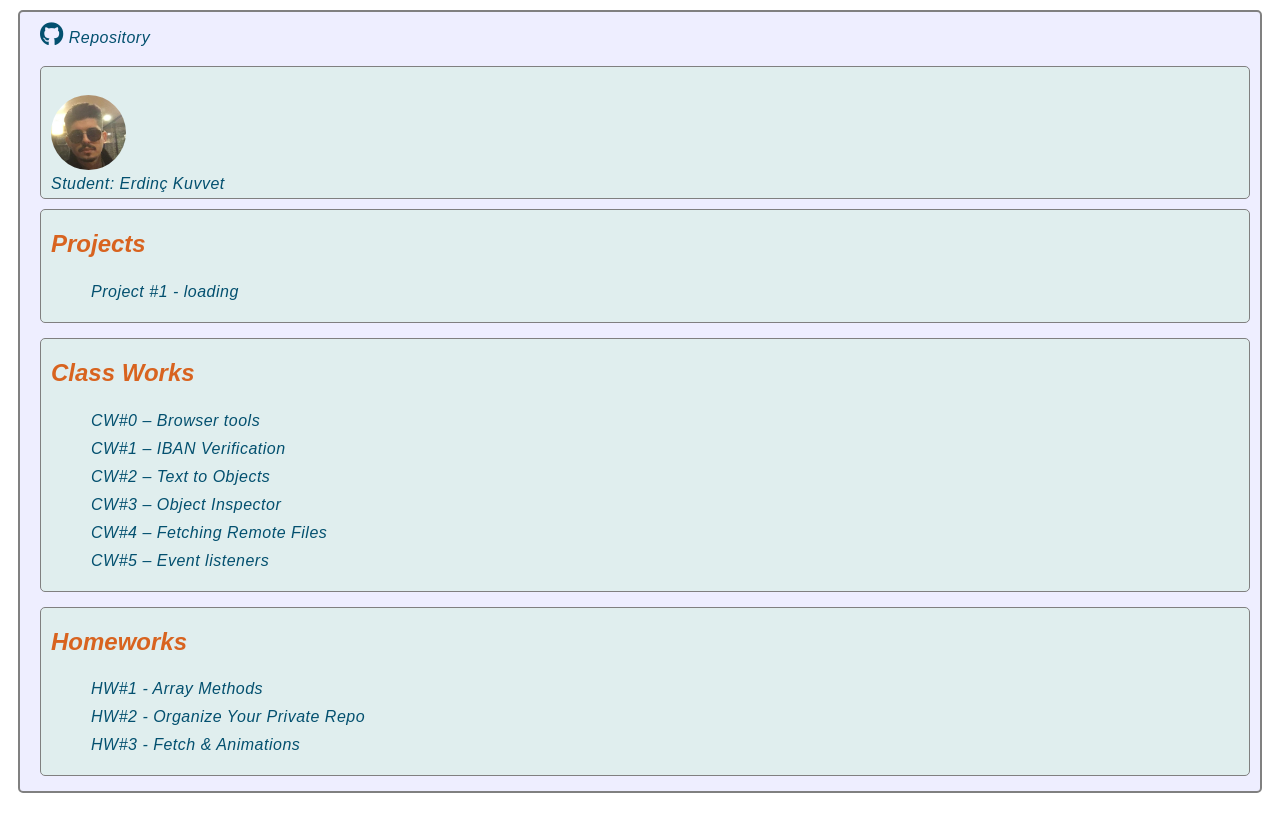
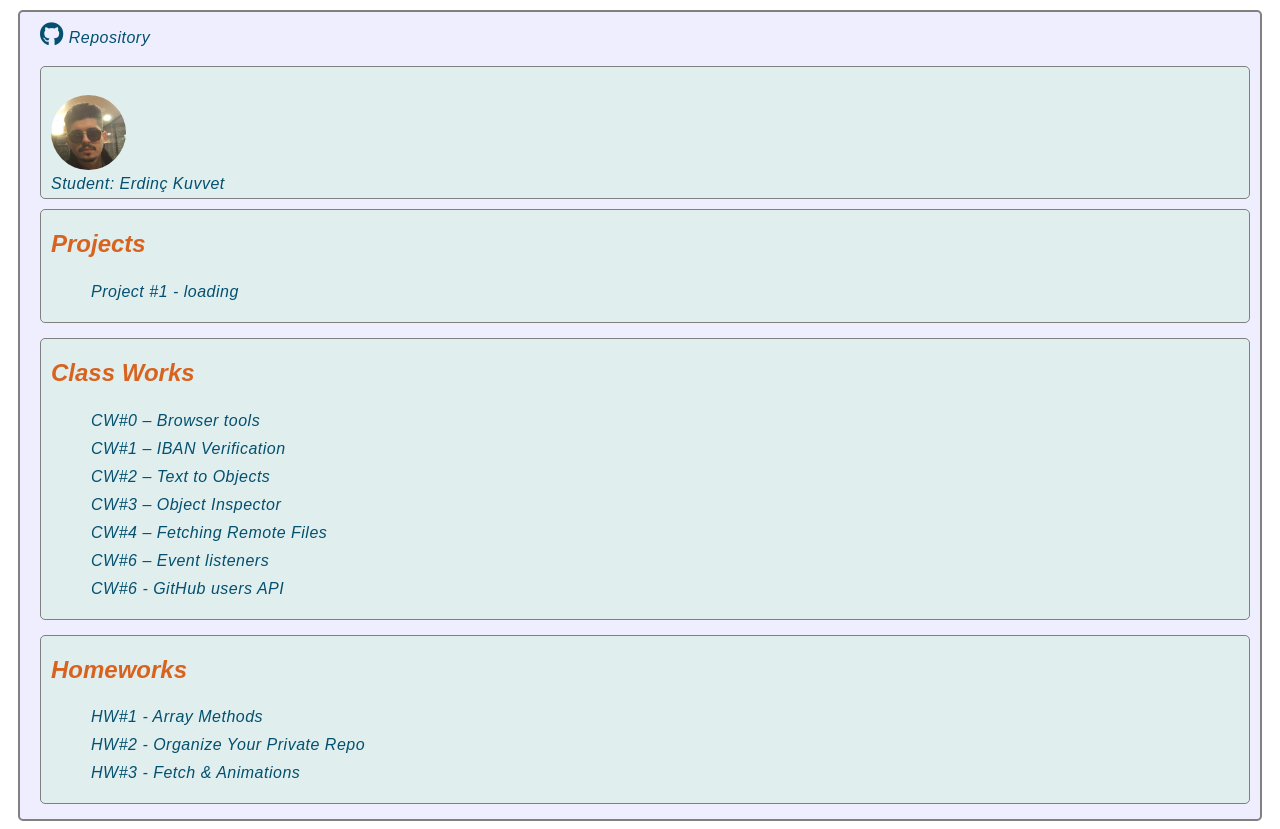
Before and after one commit to erdinckuvvet/advanced-programming-2022, a plain HTML site: page index.html in a window 1280 px wide. Before the commit the page ends 801 px from the top, so only its background shows below. Drawn offline with Linux system fonts and the light colour scheme.

Commit message:
cw6 added to home page

```diff
--- a/index.html
+++ b/index.html
@@ -122,8 +122,12 @@
                             class="link"></i> CW#4 – Fetching Remote Files</a>
                 </li>
                 <li>
-                    <a href="https://erdinckuvvet.github.io/advanced-programming-2022/CW5/cw5.html"><i
-                            class="link"></i> CW#5 – Event listeners</a>
+                    <a href="https://erdinckuvvet.github.io/advanced-programming-2022/CW6\GitHub Users.html"><i
+                            class="link"></i> CW#6 – Event listeners</a>
+                </li>
+                <li>
+                    <a href="https://erdinckuvvet.github.io/advanced-programming-2022/CW6/cw5.html"><i
+                            class="link"></i> CW#6 - GitHub users API</a>
                 </li>
 
             </ul>
```
